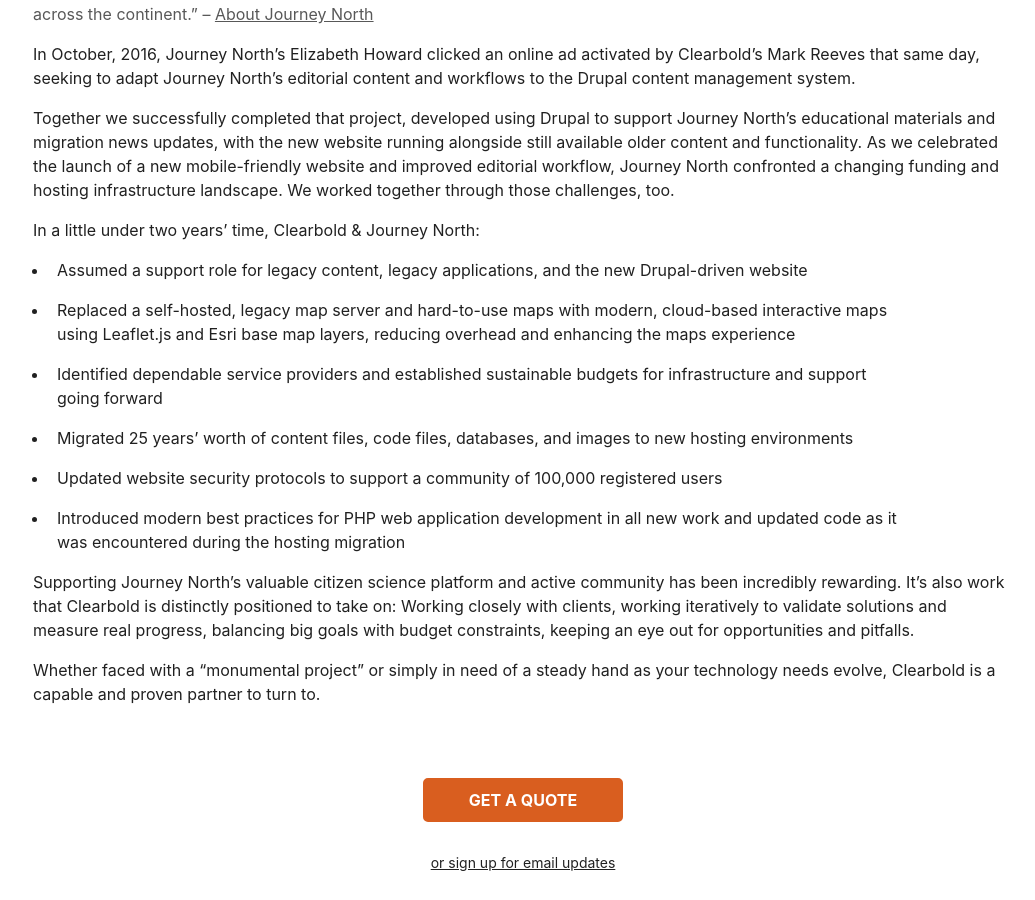
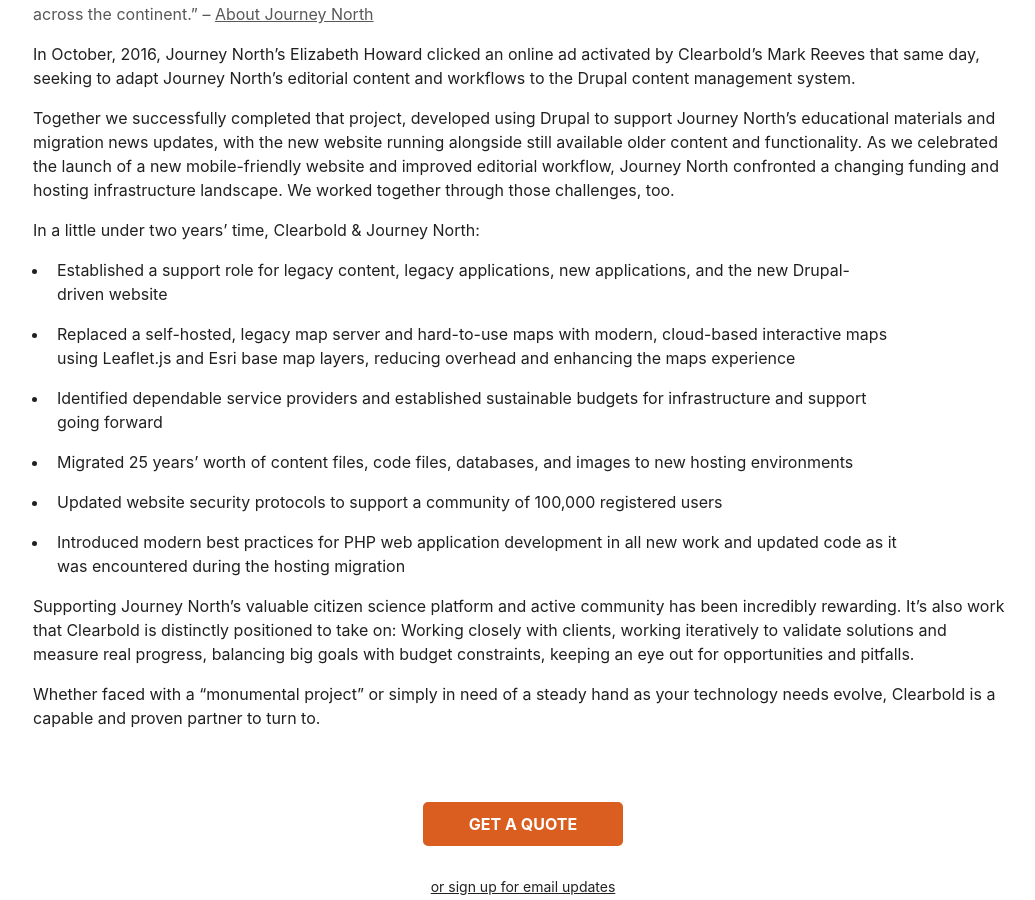
Before and after one commit to clearbold/clearbold.github.io, a Jekyll site: the page built from jn.html, in a window 1280 px wide and 900 px high, scrolled down 2224 px. Shown: the whole window, without its empty margins (117-1152 px from the left). Built offline with Jekyll 4.4.1, drawn with Linux system fonts in a browser that asks for light colours.

Commit message:
JN copy tweak

```diff
--- a/_layouts/jn.html
+++ b/_layouts/jn.html
@@ -97,7 +97,7 @@
             <p>Together we successfully completed that project, developed using Drupal to support Journey North&rsquo;s educational materials and migration news updates, with the new website running alongside still available older content and functionality. As we celebrated the launch of a new mobile-friendly website and improved editorial workflow, Journey North confronted a changing funding and hosting infrastructure landscape. We worked together through those challenges,&nbsp;too.</p>
             <p>In a little under two years&rsquo; time, Clearbold &amp; Journey&nbsp;North:</p>
             <ul>
-                <li>Assumed a support role for legacy content, legacy applications, and the new Drupal-driven&nbsp;website</li>
+                <li>Established a support role for legacy content, legacy applications, new applications, and the new Drupal-driven&nbsp;website</li>
                 <li>Replaced a self-hosted, legacy map server and hard-to-use maps with modern, cloud-based interactive maps using Leaflet.js and Esri base map layers, reducing overhead and enhancing the maps&nbsp;experience</li>
                 <li>Identified dependable service providers and established sustainable budgets for infrastructure and support going&nbsp;forward</li>
                 <li>Migrated 25 years&rsquo; worth of content files, code files, databases, and images to new hosting&nbsp;environments</li>
```
